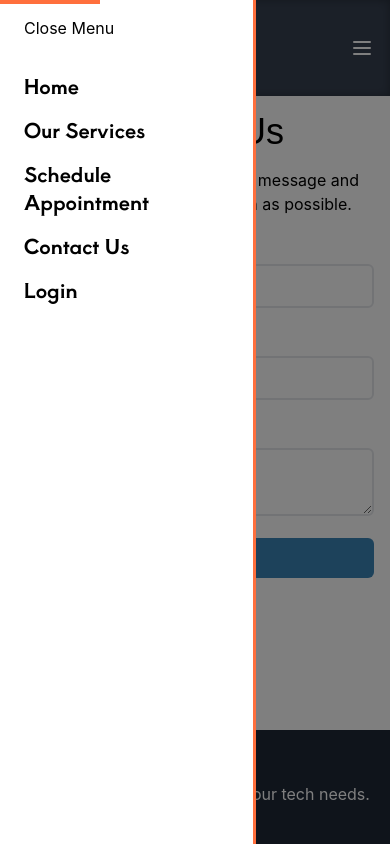
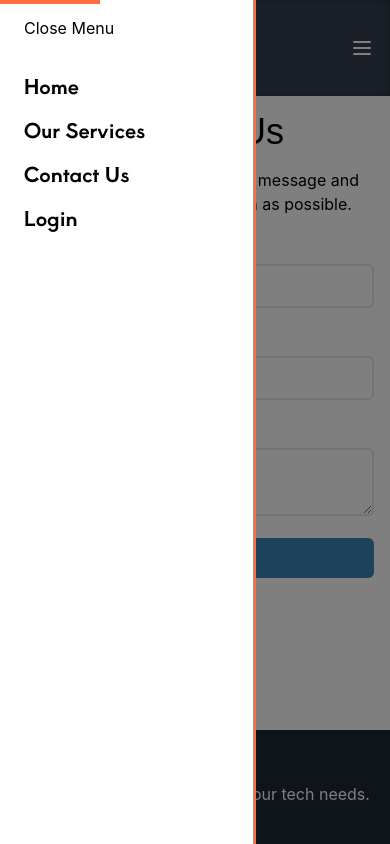
Before and after one commit to MonkeyCrumbs999/Genesis-Tech-Support, a React (Create React App) app in the folder client/: page /contact-us in a window 390 px wide. Both pictures are taken after a click on the button 362 px from the left and 48 px from the top of the page. Shown: the top 844 px of the page. Built offline with nearby package versions, Linux system fonts and the light colour scheme.

Commit message:
hid schedule appointment on mobile

```diff
--- a/client/src/components/ContactUs.js
+++ b/client/src/components/ContactUs.js
@@ -12,7 +12,7 @@ function ContactUs() {
 
     emailjs
       .sendForm(
-        "service_9mqp2ej", //service id from emailjs.com
+        "service_c3ykmr4", //service id from emailjs.com
         "template_d2s1obw", //template id from emailjs.com
         e.target,
         "QXH-ZNI5yK9ppXX6W" //user id from emailjs.com
--- a/client/src/components/MobileSidebar.js
+++ b/client/src/components/MobileSidebar.js
@@ -70,11 +70,13 @@ function MobileSidebar({ isOpen, toggleMenu }) {
           <ul className="mt-2 text-xl text-black font-aoboshi">
             <NavLink to="/" label="Home" onClick={toggleMenu} />
             <NavLink to="/services" label="Our Services" onClick={toggleMenu} />
-            <NavLink
-              to="/appointment"
-              label="Schedule Appointment"
-              onClick={toggleMenu}
-            />
+            {user && (
+              <NavLink
+                to="/appointment"
+                label="Schedule Appointment"
+                onClick={toggleMenu}
+              />
+            )}
             <NavLink to="/contact-us" label="Contact Us" onClick={toggleMenu} />
             {user ? (
               <>
```
